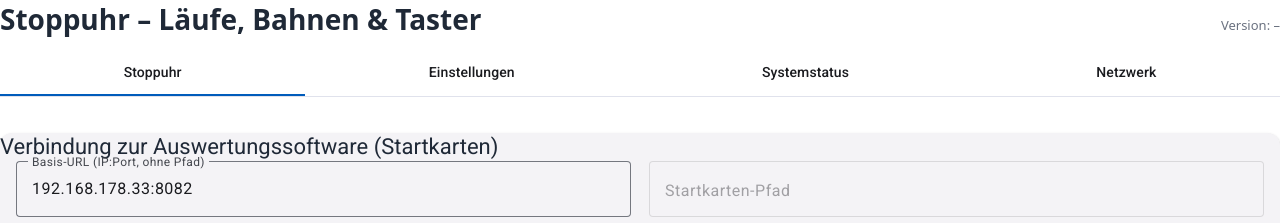
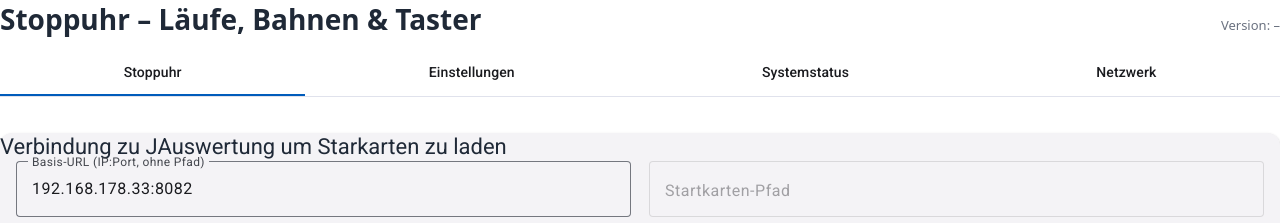
Before and after one commit to andreasschoeler93/Stoppuhr, an Angular app in the folder stoppuhr-ui/: page /stoppuhr in a window 1280 px wide. Shown: the top 223 px of the page. Built offline with nearby package versions, Linux system fonts and the light colour scheme.

Commit message:
refactor: Anpassung des Titels im Stoppuhr-Tab zur Klarstellung von JAuswertung-Integration

```diff
--- a/stoppuhr-ui/src/app/tabs/stoppuhr/stoppuhr.component.html
+++ b/stoppuhr-ui/src/app/tabs/stoppuhr/stoppuhr.component.html
@@ -1,7 +1,7 @@
 <div class="content">
   <!-- Card 1 -->
   <mat-card>
-    <mat-card-title>Verbindung zur Auswertungssoftware (Startkarten)</mat-card-title>
+    <mat-card-title>Verbindung zu JAuswertung um Starkarten zu laden</mat-card-title>
 
     <mat-card-content>
       <div class="grid-2">
```
